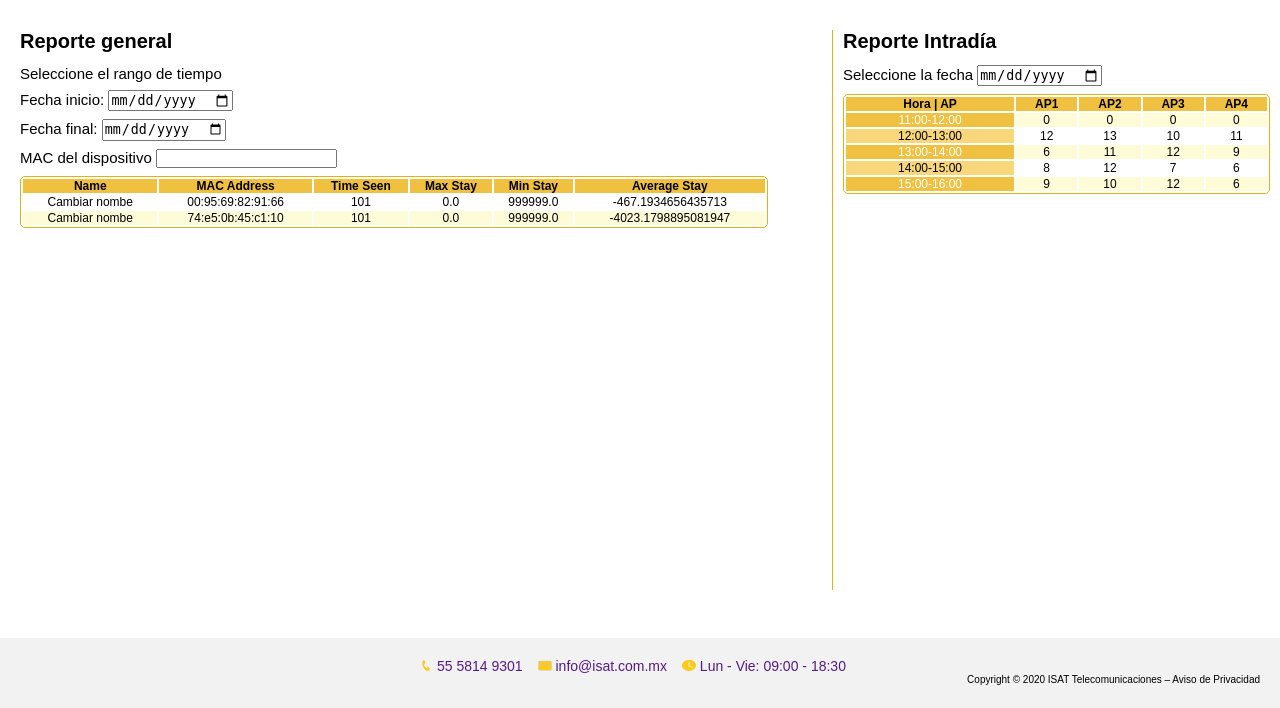
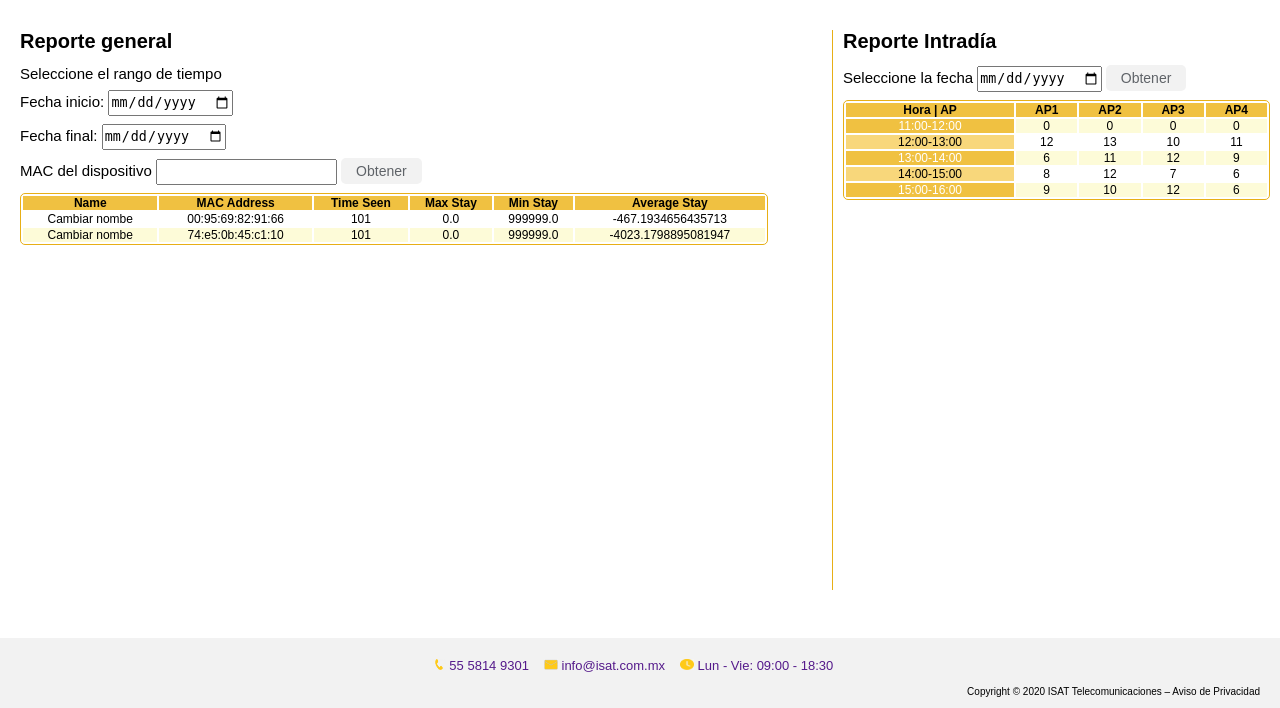
Before and after one commit to souldev23/front-demomeraki, a PHP site: page / in a window 1280 px wide. Shown: the part 92-800 px from the top of the page. Run offline with PHP 8.4, Linux system fonts and the light colour scheme.

Commit message:
Segundo commit, se colocan botones al formulario

```diff
--- a/css/style.css
+++ b/css/style.css
@@ -65,6 +65,32 @@ section p{
     padding-right: 10px;
     border-left: 1px solid rgb(231, 175, 22);
 }
+button{
+    height: 26px;
+    background-color: #f2f2f2;
+    border: 0;
+    font-size: 14px;
+    color: #5f6368;
+    border-radius: 5px;
+    padding: 0 15px;
+    margin-right: 15px;
+}
+button:hover{
+    border: 1px solid rgb(231, 175, 22);
+    box-shadow: 0 1px 1px rgb(253, 251, 216);
+    color: #222;
+    background-color: #f8f8f8;
+}
+input{
+    height: 26px;
+}
+input:hover{
+    border: 1px solid rgb(231, 175, 22);
+    box-shadow: 0 1px 1px rgb(253, 251, 216);
+}
+input:active{
+    border:rgb(253, 251, 216)
+}
 table{
     width: 100%;
     border-radius: 5px;
@@ -100,7 +126,7 @@ footer{
     padding-top: 20px;
     bottom: 0;
     position: absolute;
-    font-size: 1.4rem;
+    font-size: 1.3rem;
     background-color: #f2f2f2;
     border-top: 1 solid #e4e4e4;
 }
@@ -129,11 +155,18 @@ footer .redes{
 }
 footer .aviso-privacidad{
     width: 50%;
+    margin-top: 13px;
     margin-right: 20px;
     font-size: 1.0rem;
     text-align: right;
 }
 @media(max-width:883px){
+    footer{
+        margin-top: 90px;
+        bottom: 0px;
+        position: static;
+        height: 110px;
+    }
     footer div{
         width: 100%;
     }
--- a/index.html
+++ b/index.html
@@ -4,13 +4,13 @@
     <meta charset="UTF-8">
     <meta name="viewport" content="width=device-width, initial-scale=1.0">
     <title>Demo Meraki</title>
-    <link rel="stylesheet" href="/css/style.css"/>
+    <link rel="stylesheet" href="/front-demomeraki/css/style.css"/>
 </head>
 <body>
     <header>
-        <img class="left-logo-isat" src="/img/logo-1024x417.jpg" alt="Logo ISAT">
+        <img class="left-logo-isat" src="/front-demomeraki/img/logo-1024x417.jpg" alt="Logo ISAT">
         <h1>Demo Integración Meraki</h1>
-        <img class="right-logo-cisco" src="/img/cisco-gold.png" alt="Logo Cisco Partner Gold">
+        <img class="right-logo-cisco" src="/front-demomeraki/img/cisco-gold.png" alt="Logo Cisco Partner Gold">
     </header>
     <main>
         <section class="report-general">
@@ -31,6 +31,7 @@
                     <label for="mac-addr">
                         MAC del dispositivo <input type="text" id="mac-addr"/>
                     </label>
+                    <button>Obtener</button>
                 </p>
             </div>
             <table>
@@ -67,6 +68,7 @@
                     <label for="dStart">
                         Seleccione la fecha <input type="date" id="fecha"/>
                     </label>
+                    <button>Obtener</button>
                 </p>
             </div>
             <table>
@@ -118,9 +120,9 @@
     <footer>
         <div>
             <ul>
-                <li><a href=""><img src="/img/telephone.png"> 55 5814 9301</a></li>
-                <li><a href=""><img src="/img/mail-icon.png"> info@isat.com.mx</a></li>
-                <li><a href=""><img src="/img/clock-timer.png"> Lun - Vie: 09:00 - 18:30</a></li>
+                <li><a href=""><img src="/front-demomeraki/img/telephone.png"> 55 5814 9301</a></li>
+                <li><a href=""><img src="/front-demomeraki/img/mail-icon.png"> info@isat.com.mx</a></li>
+                <li><a href=""><img src="/front-demomeraki/img/clock-timer.png"> Lun - Vie: 09:00 - 18:30</a></li>
             </ul>
         </div>
         <div class="redes"></div>
```
Also changed, not shown: .travis.yml.
